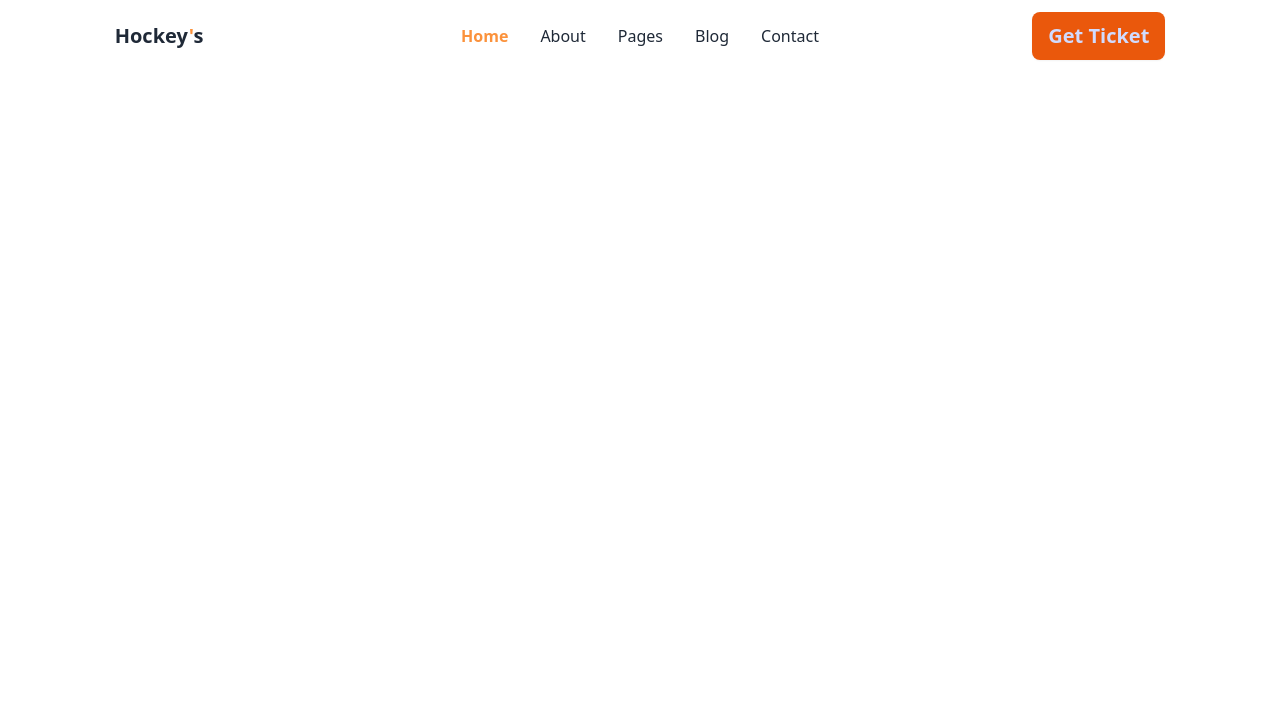
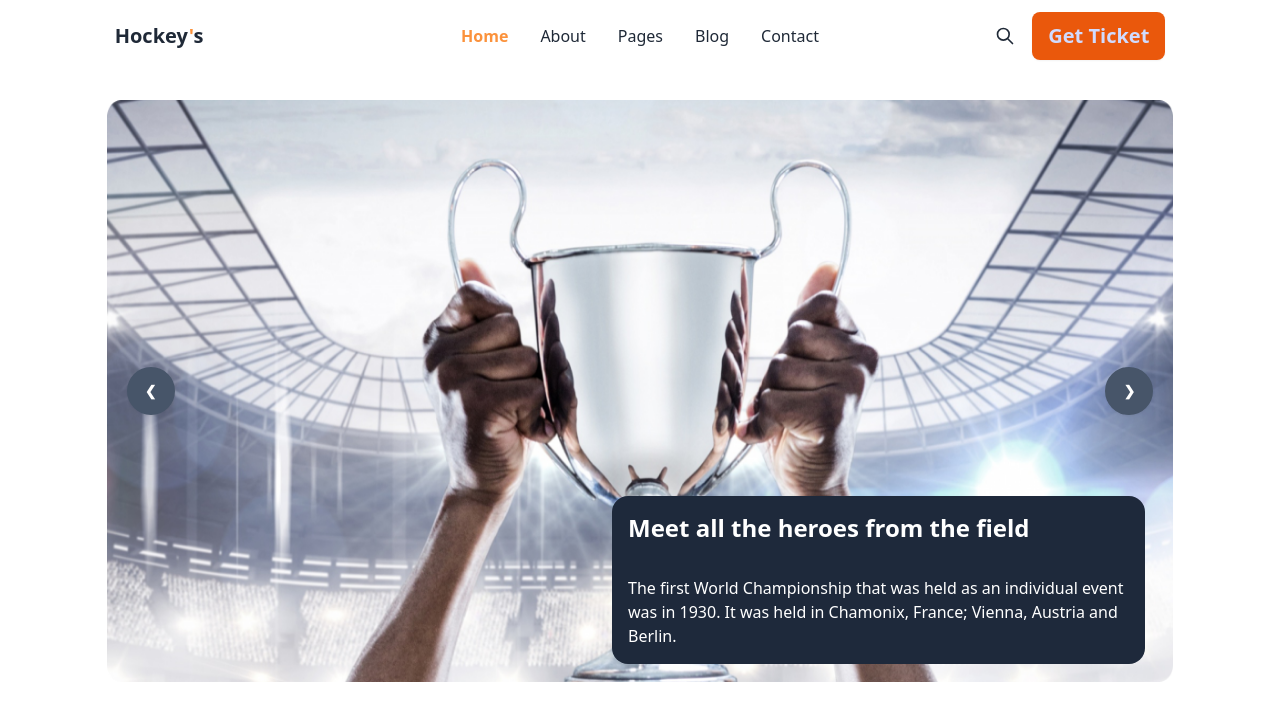
Before and after one commit to Ayesha0713/assignment-3-repo, a plain HTML site: page index.html in a window 1280 px wide. Drawn offline with nearby package versions, Linux system fonts and the light colour scheme.

Commit message:
added banner section

```diff
--- a/index.html
+++ b/index.html
@@ -15,7 +15,7 @@
 <body>
     <header>
         <nav>
-            <div class="navbar bg-base-100 w-5/6 mx-auto">
+            <div class="navbar bg-base-100 w-5/6 mx-auto h-auto">
                 <div class="navbar-start">
                   <div class="dropdown">
                     <div tabindex="0" role="button" class="btn btn-ghost lg:hidden">
@@ -41,15 +41,47 @@
                   </ul>
                 </div>
                 <div class="navbar-end">
-                  <a class="btn btn-primary bg-orange-600 border-none text-xl">Get Ticket</a>
+
+                  <div tabindex="0" role="button" class="btn btn-ghost hidden lg:flex">
+                    <svg xmlns="http://www.w3.org/2000/svg" class="h-5 w-5" fill="none" viewBox="0 0 24 24" stroke="currentColor"><path stroke-linecap="round" stroke-linejoin="round" stroke-width="2" d="M21 21l-6-6m2-5a7 7 0 11-14 0 7 7 0 0114 0z" /></svg>
+                  </div>
+                  <div>
+                    <a class="btn btn-primary bg-orange-600 border-none text-xl">Get Ticket</a>
+                  </div>
+
                 </div>
               </div>
         </nav>
     </header>
 
     <main>
-        <section class="banner">
+        <section class="banner w-5/6 max-sm:h-96 mx-auto mt-7  mb-0">
+          <div class="carousel">
+            <div id="slide1" class="carousel-item relative w-full">
+              <img src="Images/1.png" class="w-full bg-no-repeat"/>
+              <div class="absolute flex justify-between transform -translate-y-1/2 left-5 right-5 top-1/2">
+                <a href="#slide2" class="btn btn-circle bg-slate-600 text-white border-0">❮</a>
+                <a href="#slide2" class="btn btn-circle bg-slate-600 text-white border-0">❯</a>
+              </div>
+            </div>
+            <div id="slide2" class="carousel-item relative w-full bg-no-repeat max-sm:h-48">
+              <img src="Images/nv.jpg" class="w-full rounded-2xl" />
+              <div class="absolute flex justify-between transform -translate-y-1/2 left-5 right-5 top-1/2">
+                <a href="#slide1" class="btn btn-circle bg-slate-600 text-white border-0">❮</a>
+                <a href="#slide1" class="btn btn-circle bg-slate-600 text-white border-0">❯</a>
+              </div>
+            </div>
 
+          </div>
+
+            <div class="h-[rounded-2xl] bg-slate-800 text-white border-0 w-2/3 ml-52 mr-7 rounded-2xl -translate-y-48 pt-0 max-sm:w-full max-sm:mx-auto max-sm:my-60 w-3/6 lg:ms-auto max-sm:w-full  ">
+              <h1 class="text-2xl font-extrabold p-4">
+                Meet all the heroes from the field
+              </h1>
+              <p class="font-medium text-base p-4">
+                The first World Championship that was held as an individual event was in 1930. It was held in Chamonix, France; Vienna, Austria and Berlin.
+              </p>
+            </div>
         </section>
     </main>
 
```
Also changed, not shown: Images/1.png (added), Images/10.png (added), Images/11.png (added), Images/2.png (added), Images/3.png (added), Images/4.png (added), Images/5.png (added), Images/6.png (added), Images/7.png (added), Images/8.png (added), Images/9.png (added), Images/Group 1171275317.png (added), Images/Group 1171275318.png (added), Images/Group 1171275321.png (added), 1 more files.
